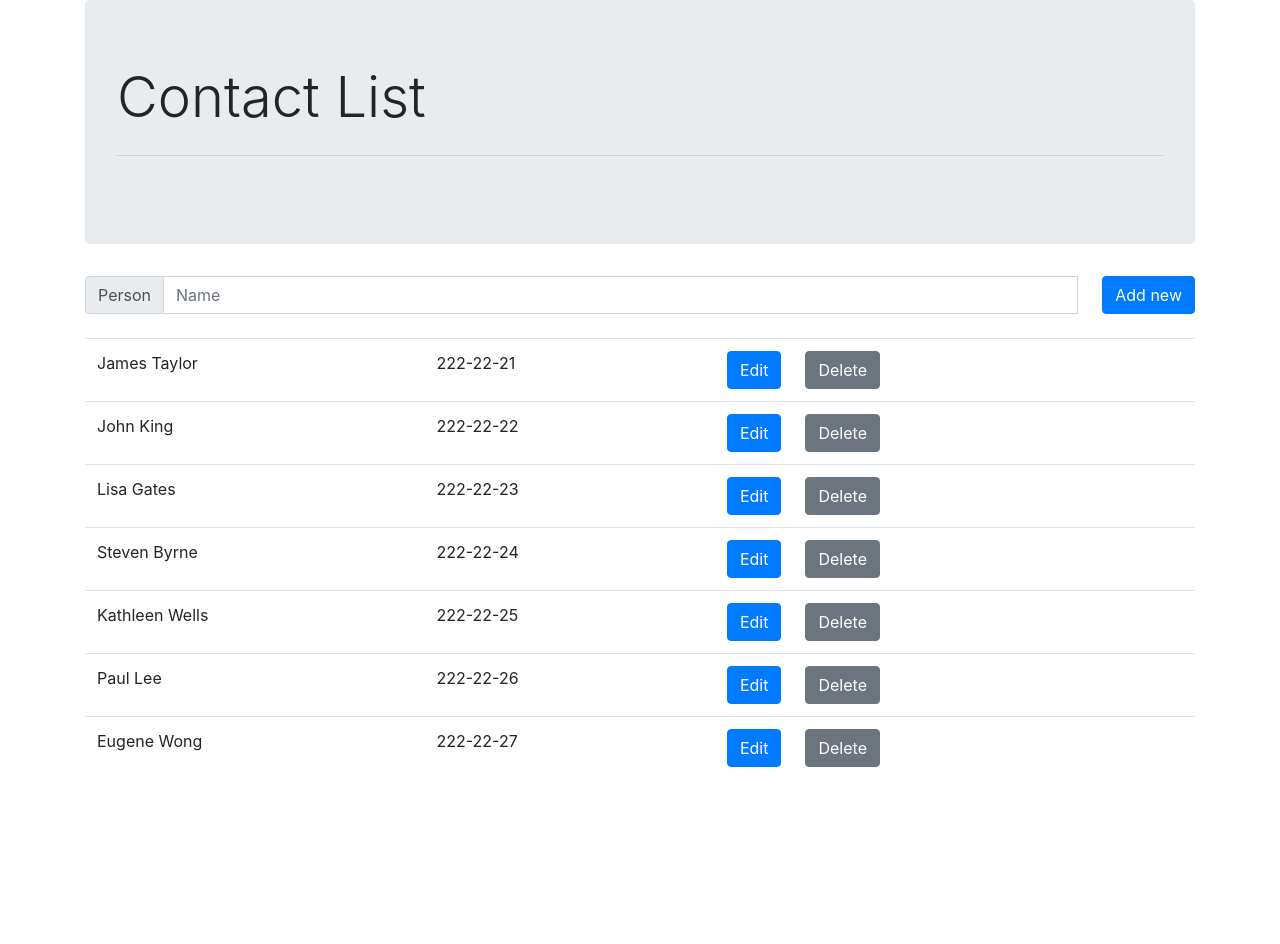
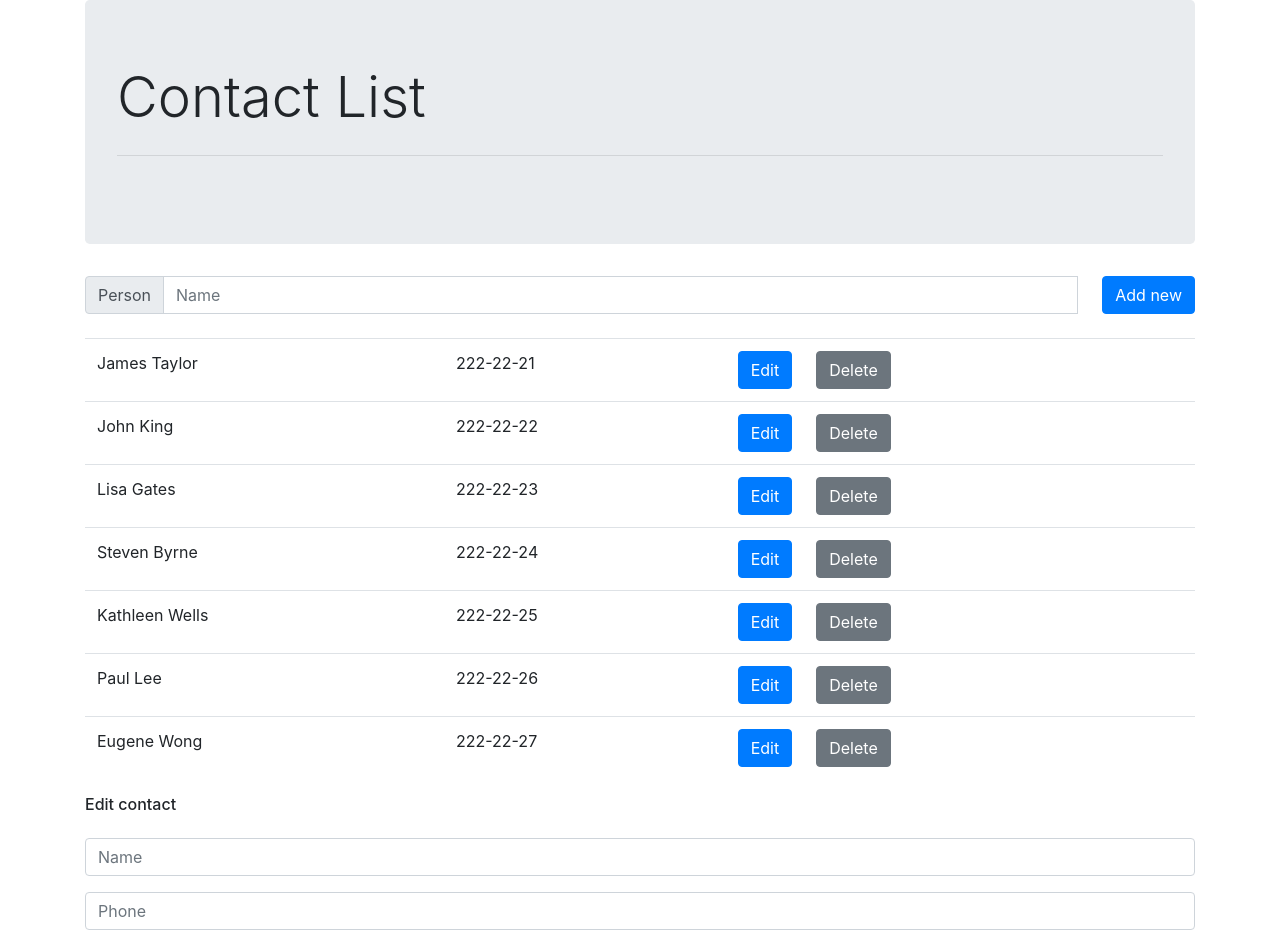
Before and after one commit to marishahv-zz/contact-list, a React app: page /edit in a window 1280 px wide. Shown: the top 944 px of the page. Before the commit the page ends 800 px from the top, so only its background shows below. Built offline with nearby package versions, Linux system fonts and the light colour scheme.

Commit message:
Add edit form

```diff
--- a/src/components/app.jsx
+++ b/src/components/app.jsx
@@ -3,6 +3,8 @@ import Header from './header/header';
 import contactsData from '../data';
 import ToolBar from './toolBar/toolBar';
 import ContactList from './contactList/contactList';
+import { BrowserRouter as Router, Route, Link } from 'react-router-dom';
+import EditForm from './editForm/editForm';
 
 
 export default class App extends React.Component {
@@ -34,10 +36,13 @@ export default class App extends React.Component {
     return (
       <div className="container">
         <Header />
-        <main>
-          <ToolBar onInputChange={this.handleInputChange} />
-          <ContactList contacts={contacts} onDeleteClick={this.deleteContact} />
-        </main>
+        <Router>
+          <main>
+            <ToolBar onInputChange={this.handleInputChange} />
+            <ContactList contacts={contacts} onDeleteClick={this.deleteContact} />
+          </main>
+          <Route path="/edit" render={props => (<EditForm title="Edit contact" {...props} />)} />
+        </Router>
       </div>
     );
   }
--- a/src/components/contactItem/contactItem.jsx
+++ b/src/components/contactItem/contactItem.jsx
@@ -1,22 +1,23 @@
 import React from 'react';
 import PropTypes from 'prop-types';
 import Button from '../common/button';
+import { Link } from 'react-router-dom';
 
 export default class ContactItem extends React.Component {
   deleteClickHandler = () => {
-    const { id, onDeleteClick } = this.props;
-    onDeleteClick(id);
+    const { propObj: { id, onDeleteBtnClick } } = this.props;
+    onDeleteBtnClick(id);
   }
 
   render() {
-    const { name, phone } = this.props;
+    const { propObj: { name, phone } } = this.props;
 
     return (
       <tr>
         <td>{name}</td>
         <td>{phone}</td>
         <td>
-          <Button colorStyle="btn-primary" name="Edit" />
+          <Link to='/edit' className='btn btn-primary'>Edit</Link>
           <Button colorStyle="btn-secondary" onClick={this.deleteClickHandler} name="Delete" />
         </td>
       </tr>
@@ -24,12 +25,12 @@ export default class ContactItem extends React.Component {
   }
 }
 
-ContactItem.propTypes = {
-  id: PropTypes.number.isRequired,
-  name: PropTypes.string.isRequired,
+ContactItem.propTypes = PropTypes.shape({
+  id: PropTypes.number,
+  name: PropTypes.string,
   phone: PropTypes.oneOfType([
     PropTypes.string,
     PropTypes.number,
-  ]).isRequired,
-  onDeleteClick: PropTypes.func.isRequired,
-};
+  ]),
+  onDeleteClick: PropTypes.func,
+}).isRequired;
--- a/src/components/contactList/contactList.jsx
+++ b/src/components/contactList/contactList.jsx
@@ -2,25 +2,29 @@ import React from 'react';
 import PropTypes from 'prop-types';
 import ContactItem from '../contactItem/contactItem';
 
-const ContactList = ({ contacts, onDeleteClick }) => (
+const ContactList = ({ contacts, onDeleteClick }) => {
+  const contactList = contacts.map((item) => {
+    const obj = {
+      id: item.id,
+      name: item.name,
+      phone: item.phone,
+      onDeleteBtnClick: onDeleteClick,
+    }
+
+    return <ContactItem propObj={obj} key={item.id} />;
+  })
+
+  return (
     <React.Fragment>
       {(contacts.length === 0) && <p className="mt-4">No results found :(</p>}
       <table className="table mt-4">
         <tbody>
-        {contacts.map(item => (
-          <ContactItem
-            id={item.id}
-            key={item.id}
-            name={item.name}
-            phone={item.phone}
-            onDeleteClick={onDeleteClick}
-          />
-        ))
-        }
+          {contactList}
         </tbody>
       </table>
     </React.Fragment>
   );
+};
 
 ContactList.propTypes = {
   contacts: PropTypes.arrayOf(PropTypes.object).isRequired,
--- /dev/null
+++ b/src/components/editForm/editForm.jsx
@@ -0,0 +1,28 @@
+import React from 'react';
+import PropTypes from 'prop-types';
+import Button from '../common/button';
+
+export default class EditForm extends React.Component {
+  render() {
+    const { title } = this.props;
+
+    return (
+      <div>
+        <h6>{title}</h6>
+        <form className="mt-4">
+          <div className="form-group">
+            <input type="text" className="form-control" id="formGroupExampleInput" placeholder="Name" />
+          </div>
+          <div className="form-group">
+            <input type="text" className="form-control" id="formGroupExampleInput2" placeholder="Phone" />
+          </div>
+          <Button colorStyle="btn-primary" name="Submit" />
+        </form>
+      </div>
+    );
+  }
+}
+
+EditForm.propTypes = {
+  title: PropTypes.string.isRequired,
+};
```
Lines whose indentation alone changed are shown as unchanged.
